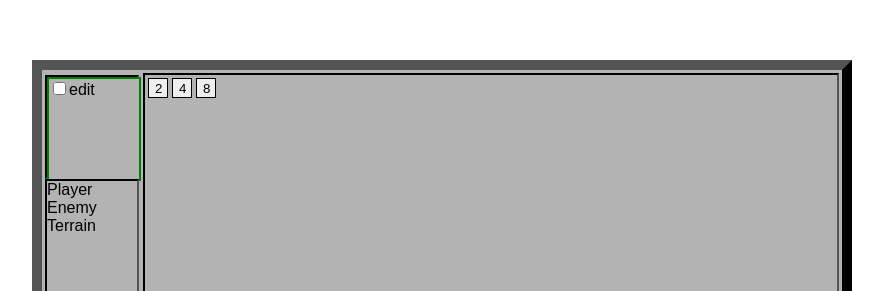
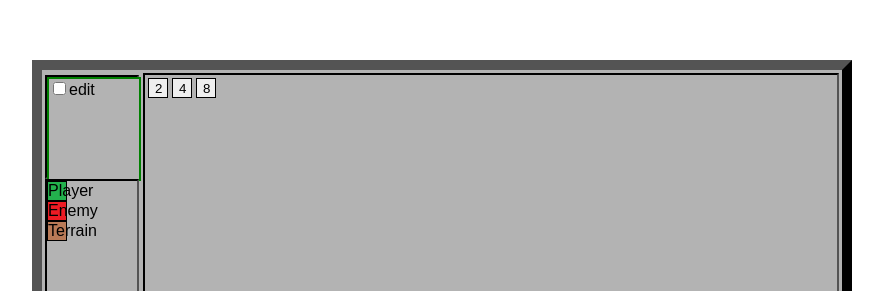
Before and after one commit to segatank/unit-board-react, a React (Create React App) app: page / in a window 1280 px wide. Shown: the part 140-431 px from the top of the page, without its empty margins (198-1081 px from the left). Built offline with nearby package versions, Linux system fonts and the light colour scheme.

Commit message:
now each unit from list gets its own class passed

```diff
--- a/src/unit_panel/Unit.js
+++ b/src/unit_panel/Unit.js
@@ -3,13 +3,14 @@ import './Unit.css';
 
 
 class Unit extends Component {
-  render() {
-    return
-      <div className="Miniature" >
-        "zazazaza"
-        //{this.props.unitType}
+
+  render (props) {
+    const classImg = this.props.unitType;
+    return (
+      <div className={`Miniature ${classImg}`}>
+        <div>{this.props.unitType}</div>
       </div>
-    //<h1>Hello, {this.props.name}</h1>;
+    )
   }
 }
 
--- a/src/unit_panel/UnitPanel.js
+++ b/src/unit_panel/UnitPanel.js
@@ -17,16 +17,10 @@ const boardUnits = [
 
 class UnitPanel extends Component {
 
-  /*renderUnit (type) {
-    return (
-      <Unit
-        unitType={type}
-      />
-    );
-  }*/
-  //<div>{typeOfUnit}</div>
   createSingleUnit = typeOfUnit => (
-    <div>{typeOfUnit}</div>
+    <Unit
+      unitType={typeOfUnit}
+    />
   )
 
   fillPanelWithUnits = () => (
```
